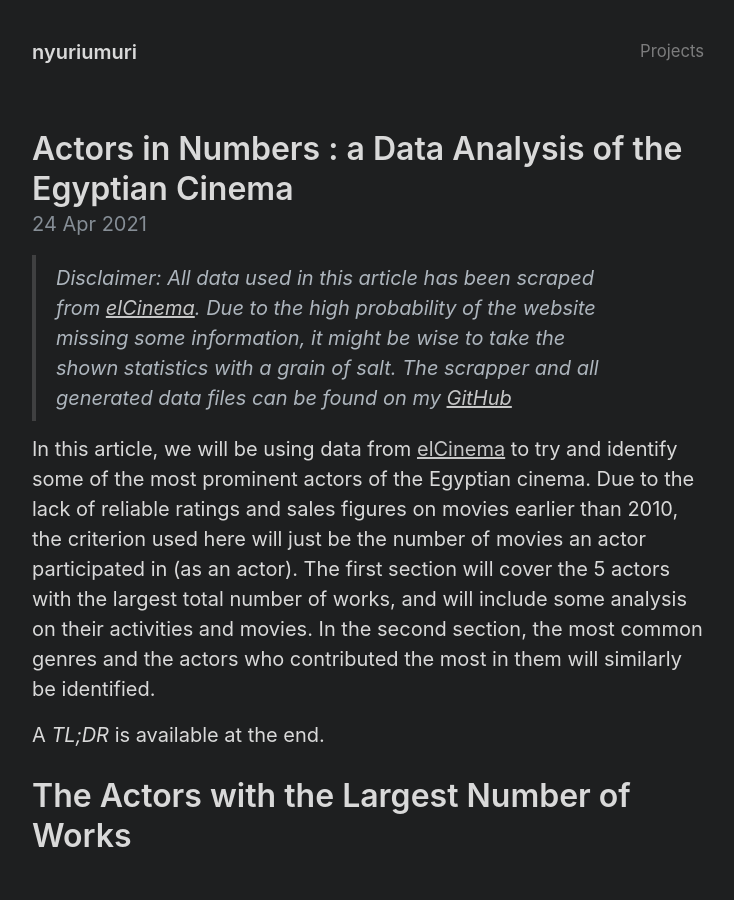
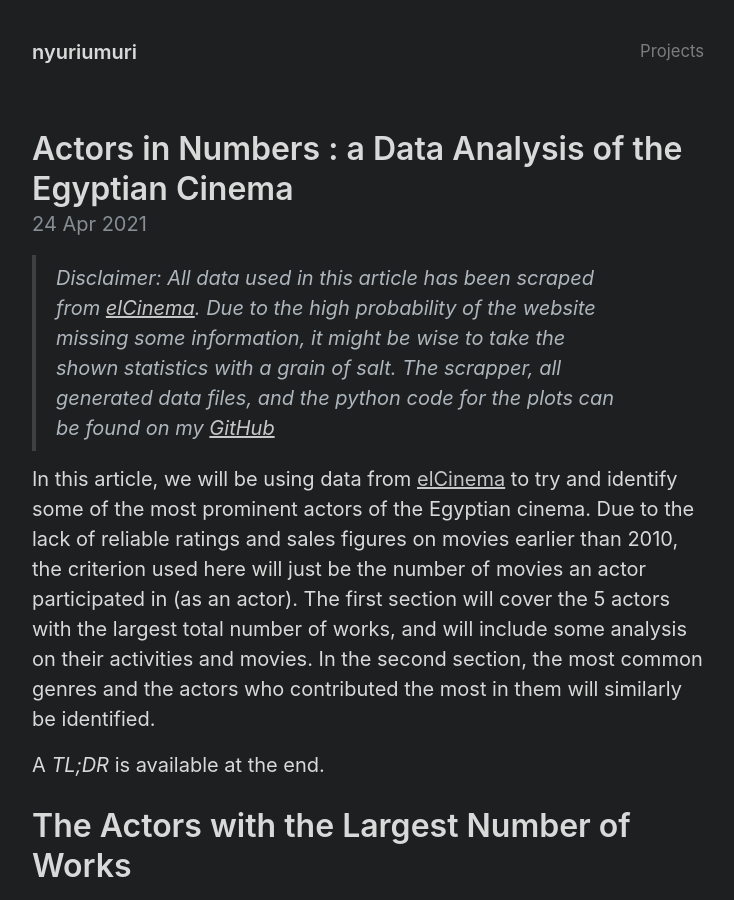
Before and after one commit to nyuriumuri/Projects, a Jekyll site: the page built from _posts/2021-4-24-Egyptian-Movie-Actors.md, in a window 1280 px wide and 900 px high. Shown: the whole window, without its empty margins (272-1006 px from the left). Built offline with Jekyll 4.4.1, drawn with Linux system fonts in a browser that asks for light colours.

Commit message:
Update 2021-4-24-Egyptian-Movie-Actors.md

```diff
--- a/_posts/2021-4-24-Egyptian-Movie-Actors.md
+++ b/_posts/2021-4-24-Egyptian-Movie-Actors.md
@@ -4,7 +4,7 @@ title: "Actors in Numbers : a Data Analysis of the Egyptian Cinema"
 category: Data Analysis
 ---
 
-> *Disclaimer: All data used in this article has been scraped from [elCinema](https://elcinema.com). Due to the high probability of the website missing some information, it might be wise to take the shown statistics with a grain of salt. The scrapper and all generated data files can be found on my [GitHub](https://github.com/nyuriumuri/Actors_in_Numbers_data)*
+> *Disclaimer: All data used in this article has been scraped from [elCinema](https://elcinema.com). Due to the high probability of the website missing some information, it might be wise to take the shown statistics with a grain of salt. The scrapper, all generated data files, and the python code for the plots can be found on my [GitHub](https://github.com/nyuriumuri/Actors_in_Numbers_data)*
 
 In this article, we will be using data from [elCinema](https://elcinema.com) to try and identify some of the most prominent actors of the Egyptian cinema. Due to the lack of reliable ratings and sales figures on movies earlier than 2010, the criterion used here will just be the number of movies an actor participated in (as an actor). The first section will cover the 5 actors with the largest total number of works, and will include some analysis on their activities and movies. In the second section, the most common genres and the actors who contributed the most in them will similarly be identified.
 
```
